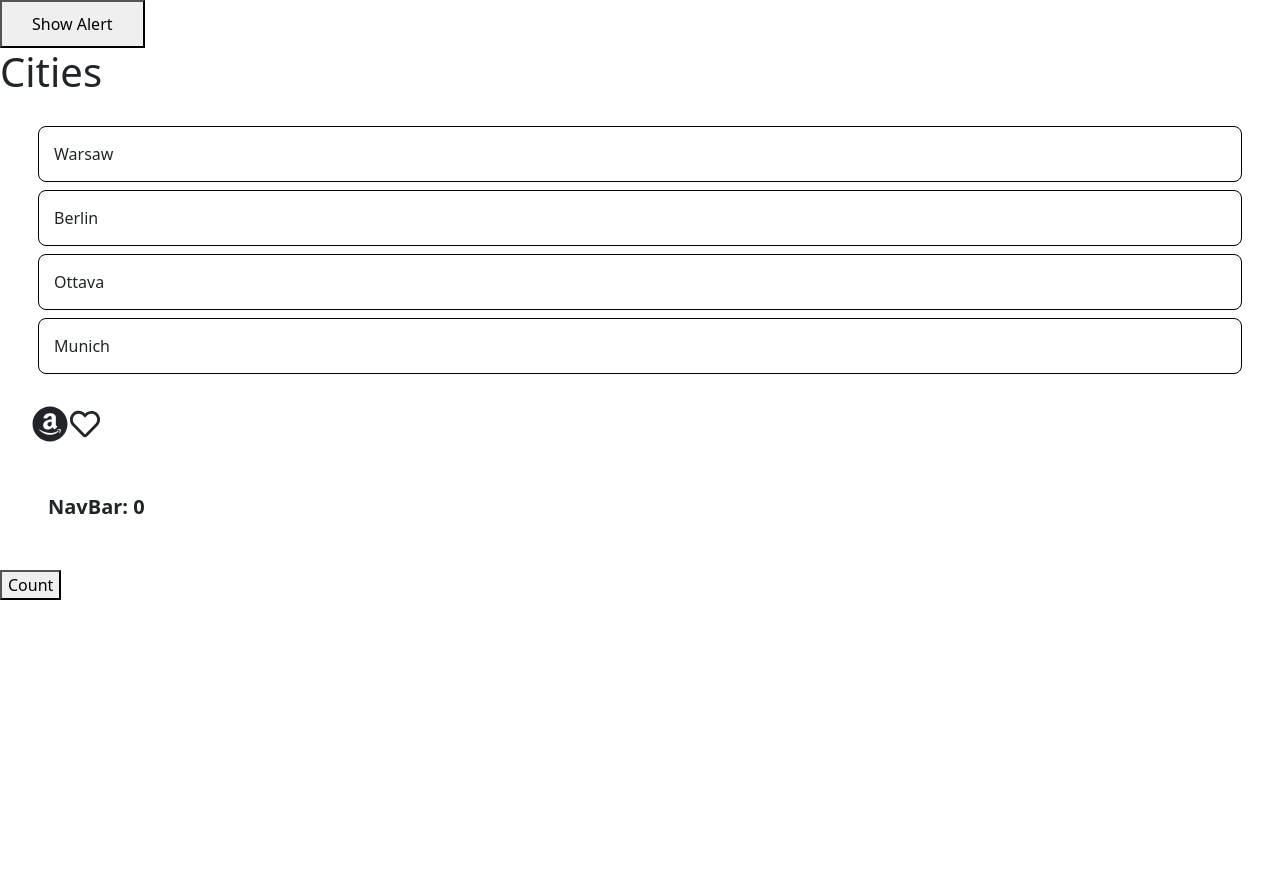
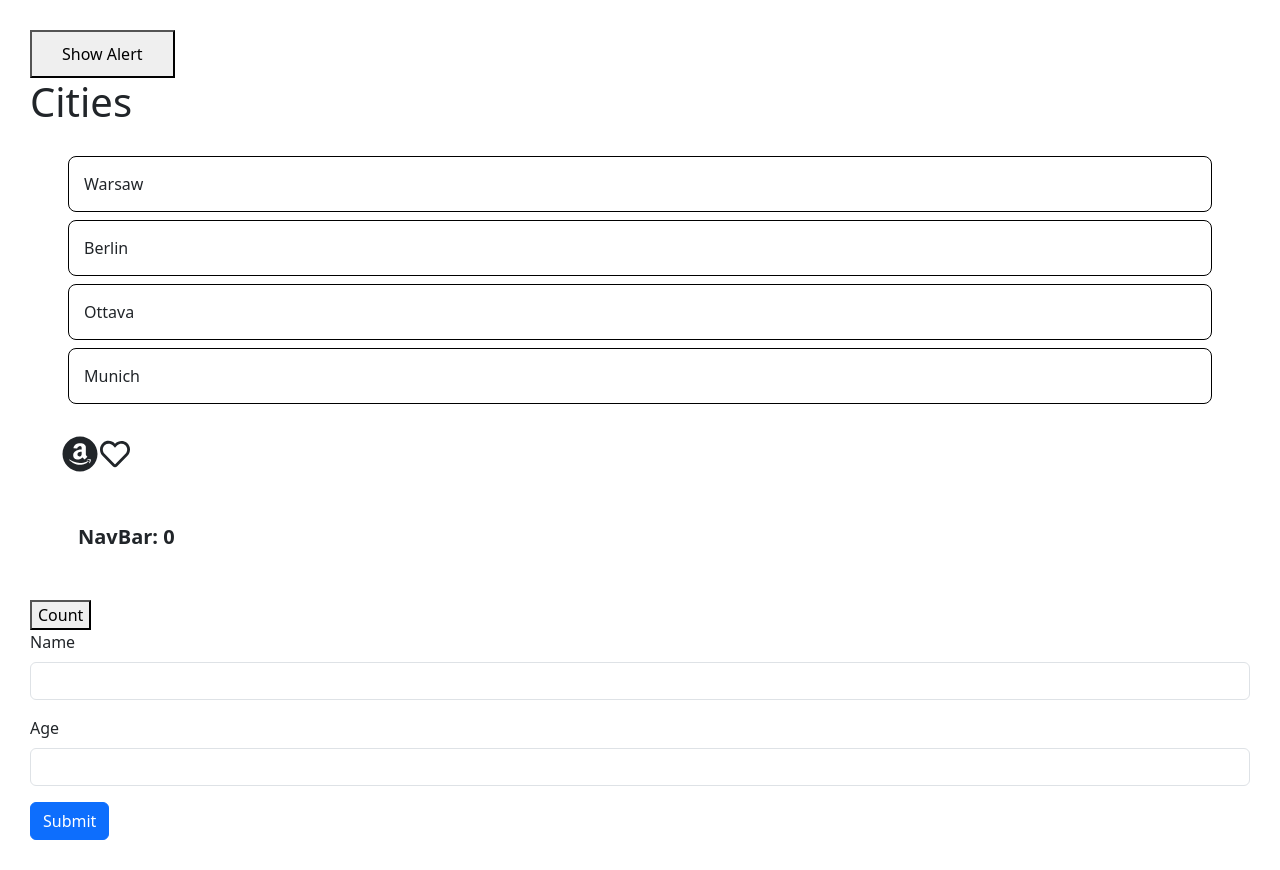
Before and after one commit to muminDev/PracticeWithReact, a React (Vite) app in the folder reactwithmosh/: page / in a window 1280 px wide. Before the commit the page ends 800 px from the top, so only its background shows below. Built offline with nearby package versions, Linux system fonts and the light colour scheme.

Commit message:
react-hook-form installed and form is modified

```diff
--- a/package.json
+++ b/package.json
@@ -2,6 +2,7 @@
   "dependencies": {
     "bootstrap": "^5.3.2",
     "immer": "^10.0.3",
+    "react-hook-form": "^7.48.2",
     "react-icons": "^4.7.1",
     "styled-components": "^6.1.1"
   }
--- a/reactwithmosh/index.html
+++ b/reactwithmosh/index.html
@@ -5,6 +5,7 @@
     <link rel="icon" type="image/svg+xml" href="/vite.svg" />
     <meta name="viewport" content="width=device-width, initial-scale=1.0" />
     <link rel="stylesheet" href="https://cdn.jsdelivr.net/npm/bootstrap@5.3.2/dist/css/bootstrap.min.css">
+    <link rel="stylesheet" href="./src/components/index.css">
     <title>Vite + React + TS</title>
   </head>
   <body>
--- a/reactwithmosh/src/App.tsx
+++ b/reactwithmosh/src/App.tsx
@@ -5,6 +5,7 @@ import Listgroup from "./components/ListGroup.tsx";
 import { AiFillAmazonCircle } from "react-icons/ai";
 import Like from "./components/Like.tsx";
 import NavBar from "./components/NavBar.tsx";
+import Form from "./components/form.tsx";
 
 function App() {
   const items = ["Warsaw", "Berlin", "Ottava", "Munich"];
@@ -32,6 +33,7 @@ function App() {
       <AiFillAmazonCircle size="40" style={{ marginLeft: "30px" }} />
       <Like size={30} />
       <NavBar CartCount={quantity} OnClickHandler={increaseQuantity} />
+      <Form />
     </div>
   );
 }
--- /dev/null
+++ b/reactwithmosh/src/components/form.tsx
@@ -0,0 +1,49 @@
+import { FormEvent, useRef, useState } from "react";
+
+const Form = () => {
+  const nameRef = useRef<HTMLInputElement | null>(null);
+  const ageRef = useRef<HTMLInputElement | null>(null);
+  const [formData, setFormData] = useState<{ name: string; age: number }[]>([]);
+
+  const handleSubmit = (event: FormEvent) => {
+    event.preventDefault();
+    if (nameRef.current && ageRef.current) {
+      const newName = nameRef.current.value;
+      const newAge = parseInt(ageRef.current.value, 10); // Parse age as an integer
+
+      // Update the state with new form data
+      setFormData((prevFormData) => [
+        ...prevFormData,
+        { name: newName, age: newAge },
+      ]);
+
+      // Clear the input fields after submission
+      nameRef.current.value = "";
+      ageRef.current.value = "";
+    }
+  };
+  console.log(formData);
+  return (
+    <div>
+      <form onSubmit={handleSubmit}>
+        <div className="mb-3">
+          <label htmlFor="name" className="form-label">
+            Name
+          </label>
+          <input ref={nameRef} id="name" type="text" className="form-control" />
+        </div>
+        <div className="mb-3">
+          <label htmlFor="age" className="form-label">
+            Age
+          </label>
+          <input ref={ageRef} id="age" type="number" className="form-control" />
+        </div>
+        <button type="submit" className="btn btn-primary">
+          Submit
+        </button>
+      </form>
+    </div>
+  );
+};
+
+export default Form;
--- /dev/null
+++ b/reactwithmosh/src/components/index.css
@@ -0,0 +1,3 @@
+body {
+  padding: 30px;
+}
```
Also changed, not shown: 1 other file (tests, documents, lock files or other folders).
